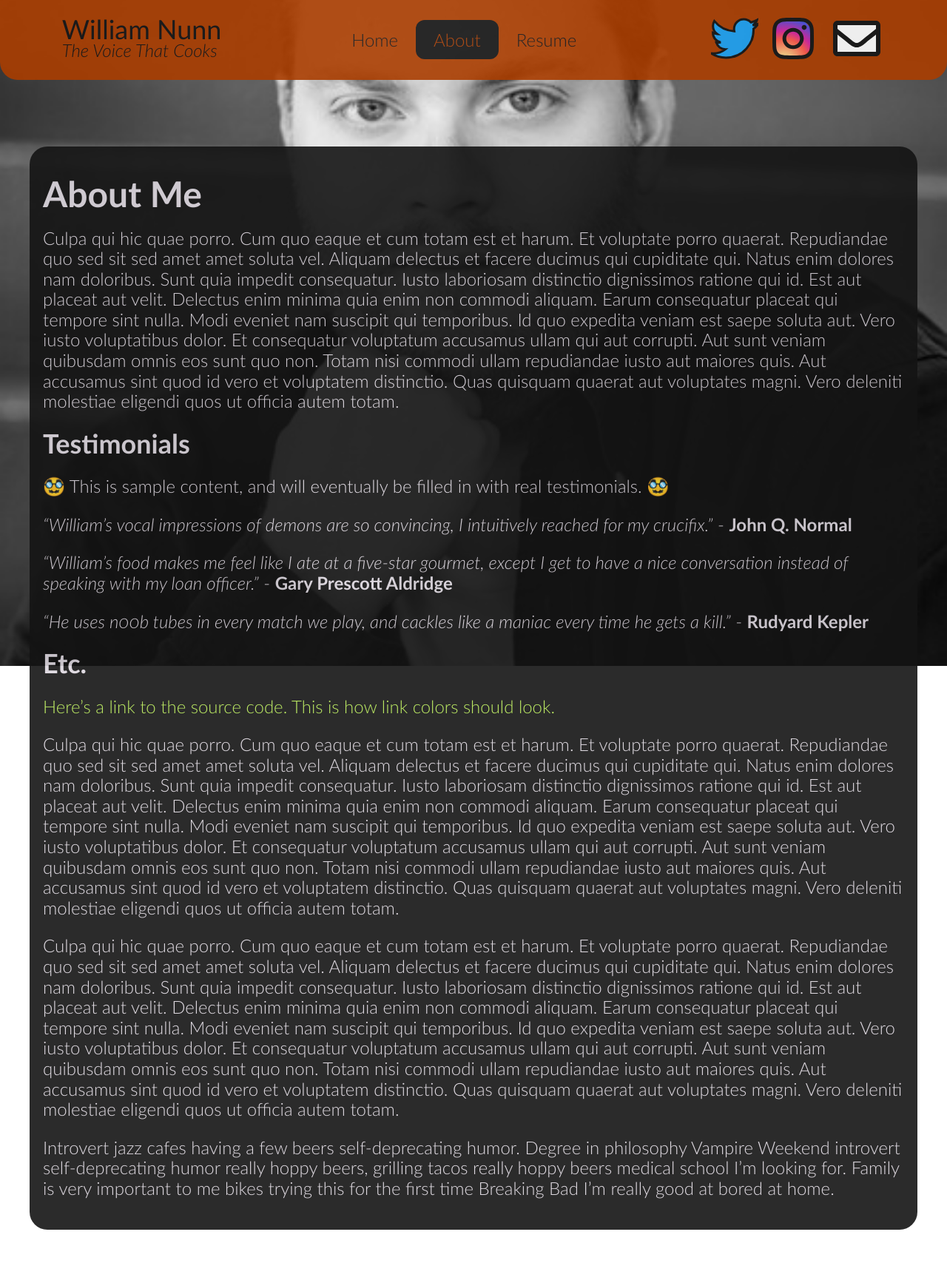
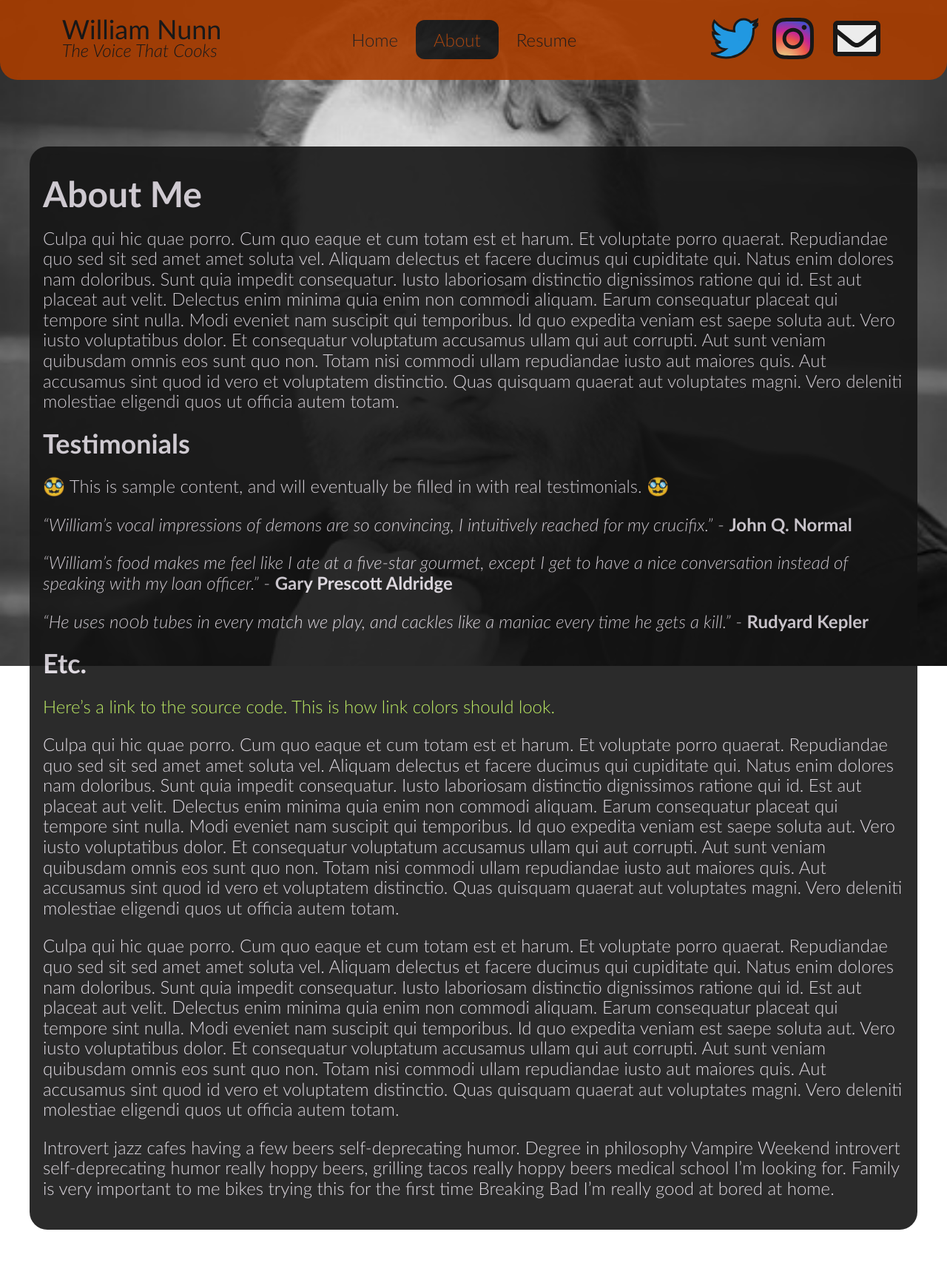
Before and after one commit to William-Nunn/William-Nunn.github.io, a Jekyll site: the page built from about.md, in a window 1280 px wide. Shown: the whole page at 74% size. Built offline with Jekyll 4.4.1, drawn with Linux system fonts in a browser that asks for light colours.

Commit message:
fix a few more edge cases for image
Signed-off-by: Lance-Drane <ldraneutk@gmail.com>

```diff
--- a/_sass/main.scss
+++ b/_sass/main.scss
@@ -10,6 +10,7 @@
 $breakpoints-small: 900px;
 $breakpoints-medium: 1200px;
 $breakpoints-large: 1536px;
+$breakpoints-xl: 2400px;
 
 /******* Generic *******/
 
@@ -93,12 +94,16 @@
 #site-look-at-this-guy {
   background-image: url("/content/images/headshot.jpeg");
   background-repeat: no-repeat;
-  background-position: center;
+  background-position: center 12.5%;
   background-size: cover;
   height: 100%;
   width: 100%;
   position: fixed;
   z-index: -9001; // WHAT?! -9000?
+  @media screen and (min-width: $breakpoints-xl) {
+    // once we can't see the full face, fall back to a slightly flattened version
+    background-size: 100vw 100vh;
+  }
 }
 
 /******* HEADER *******/
```
